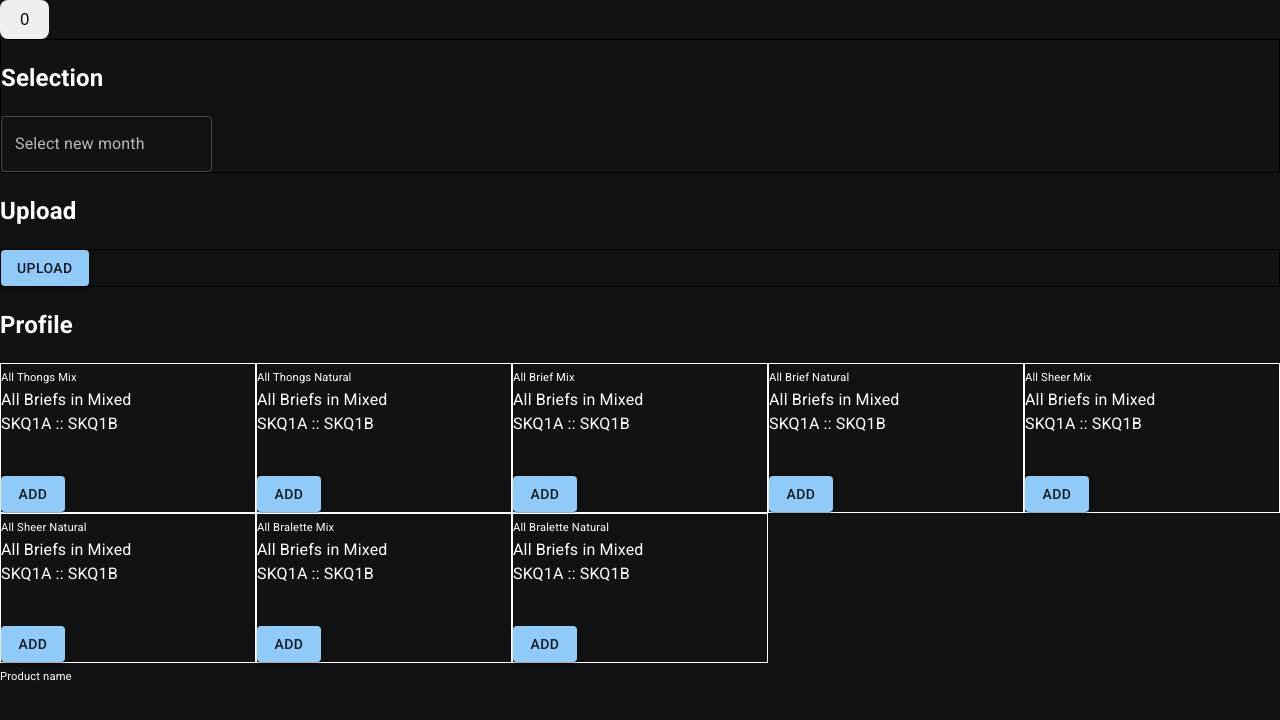
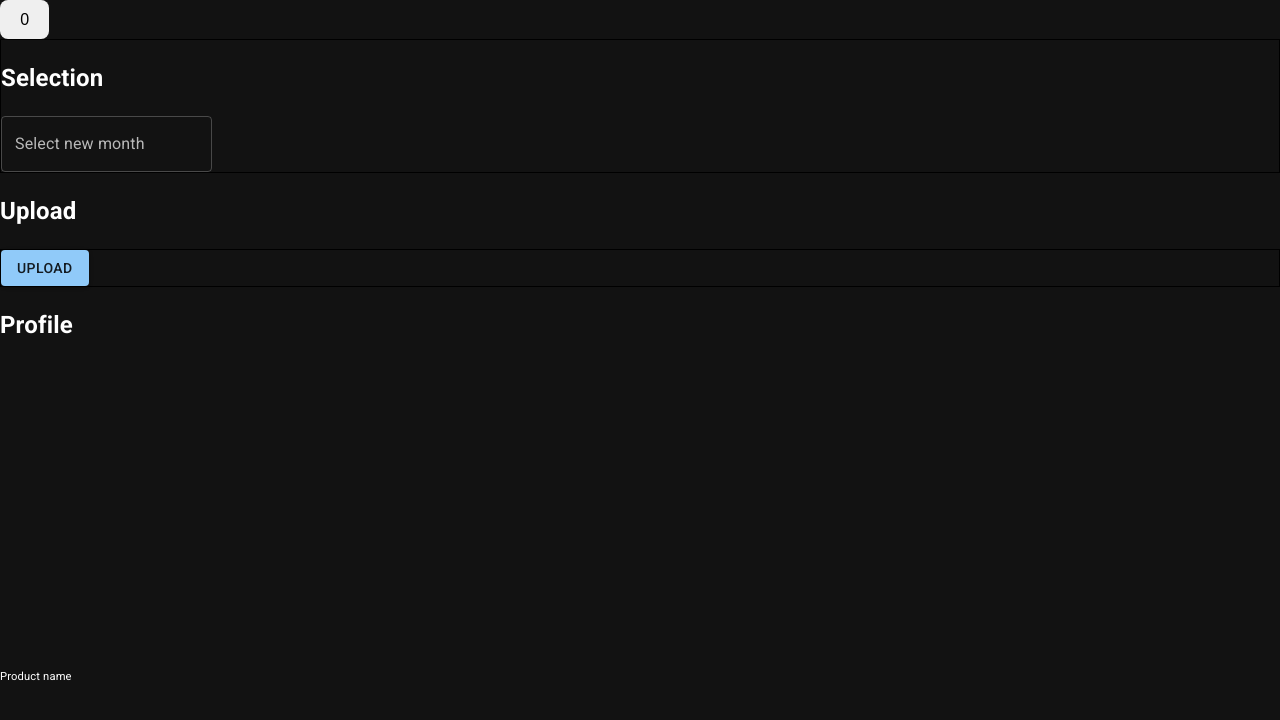
Before and after one commit to kukovisuals/marketing-clinet, a React (Vite) app: page / in a window 1280 px wide. Shown: the top 720 px of the page. Built offline with nearby package versions, Linux system fonts and the light colour scheme.

Commit message:
added sheet to redux to display profiles

```diff
--- a/src/App.css
+++ b/src/App.css
@@ -40,6 +40,10 @@
   width: 20%;
   border: 1px solid white;
   position: relative;
+  min-height: 89px;
+}
+.title-md{
+  font-size: 1rem;
 }
 .eby-sheet-1 {
   width: 40px;
--- a/src/app/store.ts
+++ b/src/app/store.ts
@@ -1,9 +1,11 @@
 import { configureStore } from "@reduxjs/toolkit";
 import counterReducer  from '../features/counter/counter-slice';
+import sheetReducer  from '../features/sheet/sheet-slice';
 
 export const store = configureStore({
     reducer: {
         counter: counterReducer,
+        sheet: sheetReducer,
     }
 });
 
--- a/src/components/main/pdpSheet/pdpSheet.tsx
+++ b/src/components/main/pdpSheet/pdpSheet.tsx
@@ -6,7 +6,7 @@ function PdpSheet() {
 
   // grab CSV data
   const handleChildData = (data: string[]) => {
-    console.log(data)
+    // console.log(data)
     setProfile(data)
   }
 
--- a/src/components/main/upload/upload.tsx
+++ b/src/components/main/upload/upload.tsx
@@ -1,9 +1,13 @@
 import { ChangeEvent } from "react";
 import Papa, { parse } from 'papaparse';
 import Button from '@mui/material/Button';
-import IconButton from '@mui/material/IconButton';
+import { useAppDispatch, useAppSelector } from '../../../app/hooks';
+import { initObject } from "../../../features/sheet/sheet-slice";
 
 function Upload(props: any) {
+  // grab the reducer from sheet-slice
+  const dispatch = useAppDispatch();
+
   const handleFileChange = (event: ChangeEvent<HTMLInputElement>) => {
     if (event.target && event.target.files) {
 
@@ -15,15 +19,16 @@ function Upload(props: any) {
           const csvData: any = event.target.result;
           const parsedData = Papa.parse(csvData);
           // -----------------------------------------------------------
-          const comingData = parsedData.data
+          const comingData:any = parsedData.data
           const columns = comingData[0];
           let rows = []
           for (let i = 1; i < comingData.length; i++) {
             rows.push(comingData[i])
-
+            const rowA = comingData[i][1]
+              .split('-')[1]
+            console.log(rowA)
+            dispatch(initObject(rowA))
           }
-          console.log('columns ->', columns)
-          console.log('rows ->', rows)
           // -----------------------------------------------------------
           props.onData(parsedData.data)
         }
--- a/src/components/profile/profile.tsx
+++ b/src/components/profile/profile.tsx
@@ -2,6 +2,7 @@ import React from 'react';
 import Button from '@mui/material/Button';
 import Drawer from '@mui/material/Drawer';
 import Box from '@mui/material/Box';
+import { useAppDispatch, useAppSelector } from '../../app/hooks';
 
 const profileData = [
     'All Thongs Mix',
@@ -15,14 +16,15 @@ const profileData = [
 ]
 
 function Profile() {
+    const sheet = useAppSelector((state) => state.sheet);
 
     return (
         <div className="Profile">
             <h2>Profile</h2>
             <div className="eby-wrapper">
                 <div className="eby-container">
-                    {profileData.map((profile: string) =>
-                        <ListProfiles data={profile} key={profile} />
+                    {sheet && sheet.map((profile: any) =>
+                        <ListProfiles data={profile.name} key={profile.name} />
                     )}
                 </div>
             </div>
@@ -90,16 +92,11 @@ function ListProfiles(props: ListProps) {
     return (
         <div className="eby-list">
             <div>
-                <span>{props.data}</span>
+                <span className='title-md'>{props.data}</span>
             </div>
-            <div>
-                All Briefs in Mixed
-                <div>
-                    <div> SKQ1A :: SKQ1B</div>
-                </div>
-            </div>
+
             <div className="eby-bttm-abs">
-                <Button variant="contained" onClick={toggleDrawer('bottom', true)}>ADD</Button>
+                <Button variant="contained" onClick={toggleDrawer('bottom', true)}>ADD size</Button>
                 <Drawer
                     anchor='bottom'
                     open={state['bottom']}
--- a/src/features/sheet/sheet-slice.ts
+++ b/src/features/sheet/sheet-slice.ts
@@ -1 +1,21 @@
-export const obj = {}
+import { createSlice, PayloadAction } from '@reduxjs/toolkit';
+
+interface CounterState {
+    [index:string]: string
+}
+
+const initialState: Array<CounterState> = [];
+
+// define slice container reducer logic
+const sheetSlice = createSlice({
+    name: 'sheet',
+    initialState,
+    reducers: {
+        initObject(state, action:PayloadAction<any>){
+            state.push({name: action.payload});
+        }
+    }
+});
+
+export const { initObject  } = sheetSlice.actions;
+export default sheetSlice.reducer;
```
